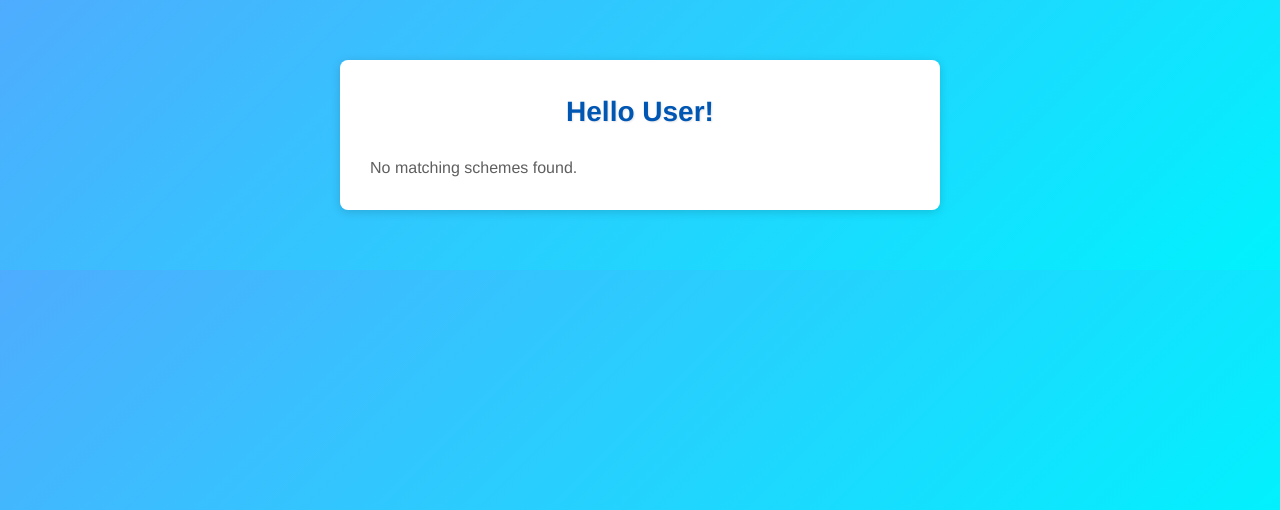
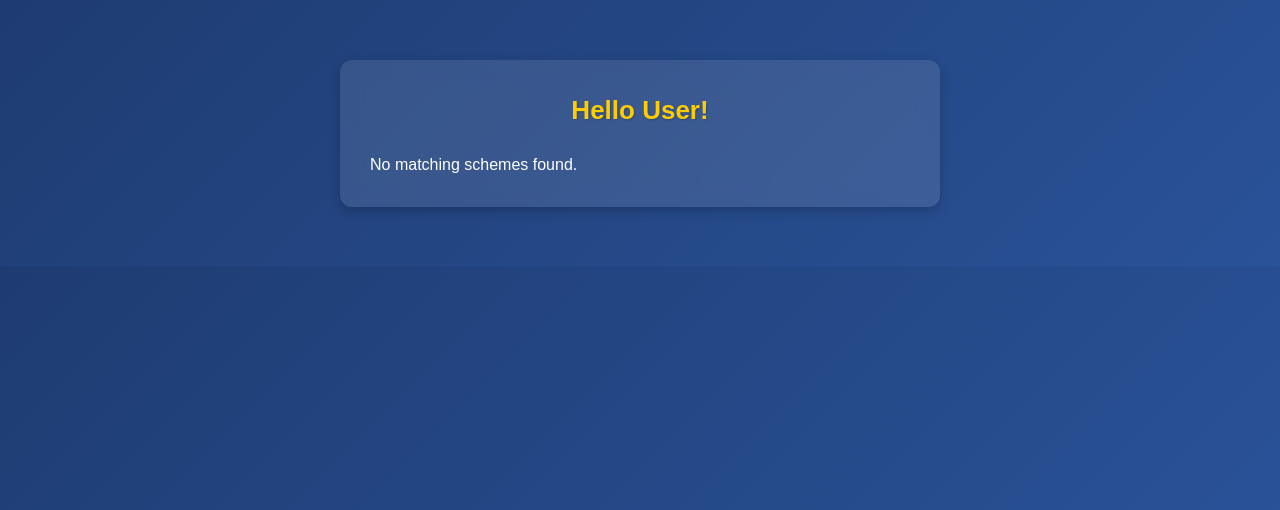
Before and after one commit to Styl659/yognaAI, a Flask app: page /results in a window 1280 px wide. Shown: the top 510 px of the page. Run offline with Flask 3, Linux system fonts and the light colour scheme.

Commit message:
Update result.css

```diff
--- a/static/result.css
+++ b/static/result.css
@@ -5,10 +5,11 @@
   padding: 0;
 }
 
+/* Body Styling */
 body {
-    font-family: 'Helvetica Neue', Helvetica, Arial, sans-serif;
-    background: linear-gradient(135deg, #4facfe, #00f2fe); /* Blue gradient */
-    color: #5f5f5f;
+  font-family: 'Poppins', sans-serif;
+  background: linear-gradient(135deg, #1e3c72, #2a5298); /* Matching blue gradient */
+  color: #fff;
   line-height: 1.6;
   padding: 20px;
 }
@@ -18,23 +19,25 @@
   max-width: 600px;
   margin: 40px auto;
   padding: 30px;
-    background: #ffffff;
-    border-radius: 8px;
-    box-shadow: 0 2px 10px rgba(0, 0, 0, 0.15);
+  background: rgba(255, 255, 255, 0.1); /* Transparent background with blur */
+  border-radius: 12px;
+  box-shadow: 0 4px 12px rgba(0, 0, 0, 0.2);
+  backdrop-filter: blur(10px);
+  transition: all 0.3s ease-in-out;
+}
+
+.container:hover {
+  transform: scale(1.02);
+  box-shadow: 0 6px 16px rgba(0, 0, 0, 0.25);
 }
 
 /* 🔹 Headings */
 h1 {
   text-align: center;
-    font-size: 28px;
+  font-size: 26px;
   margin-bottom: 20px;
-    color: #0056b3; /* Darker blue for better contrast */
-    text-shadow: 1px 1px 2px rgba(0, 0, 0, 0.1);
-  }
-
-  h2 {
-    margin-top: 20px;
-    color: #0056b3;
+  color: #ffcc00; /* Matching golden yellow */
+  text-shadow: 1px 1px 2px rgba(0, 0, 0, 0.2);
 }
 
 /* 🔹 Forms */
```
Also changed, not shown: other parts of static/result.css (+42 -25 lines). Lines whose indentation alone changed are shown as unchanged.
